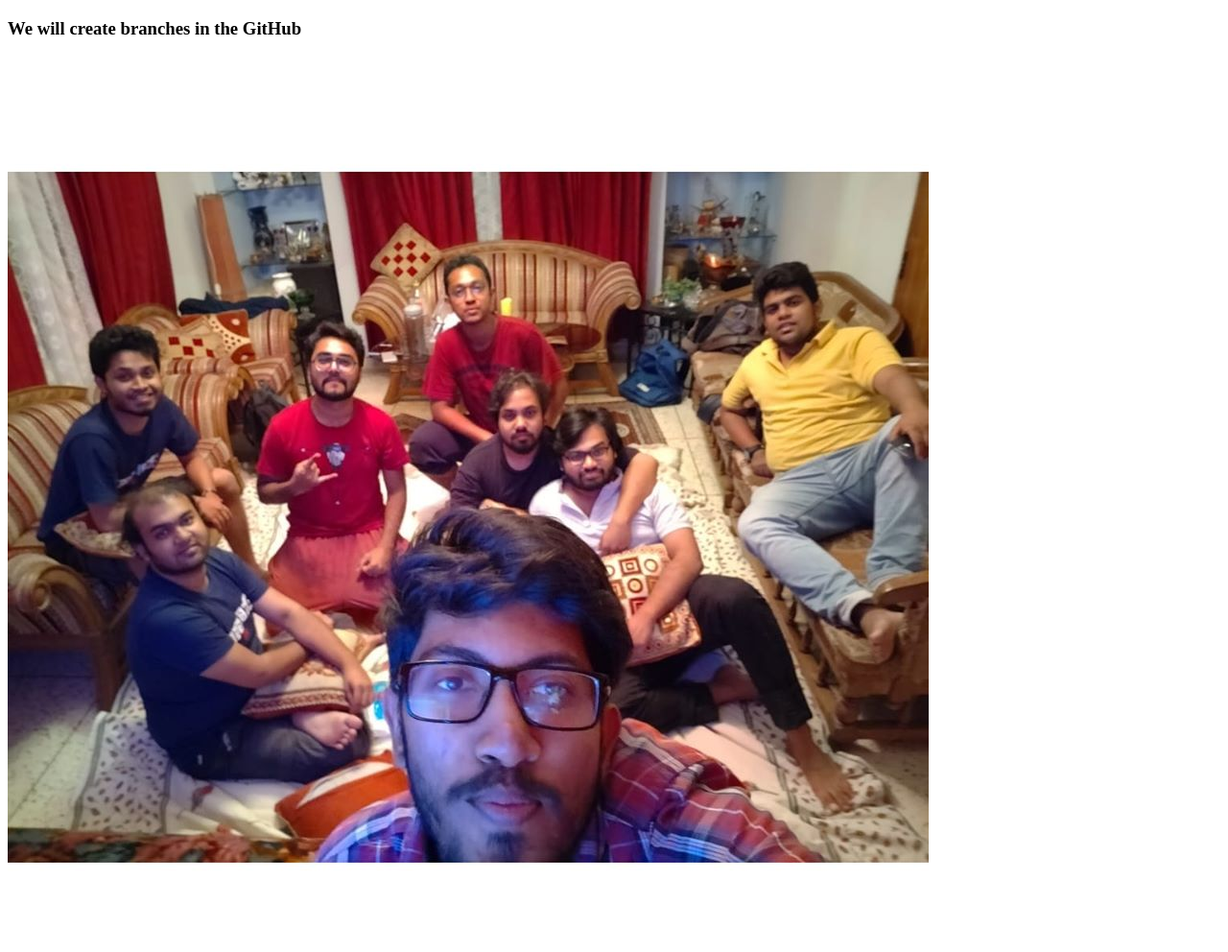
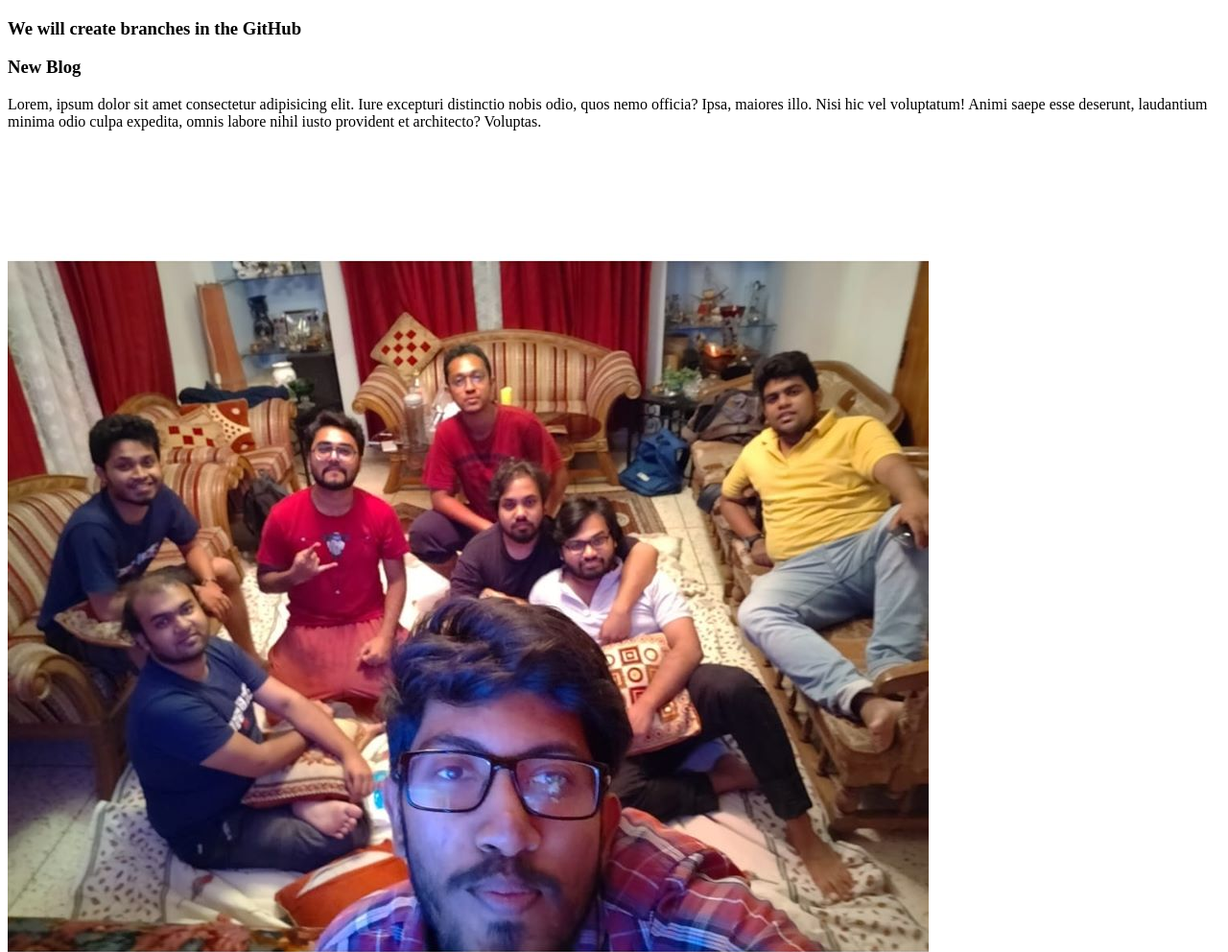
Before and after one commit to shakhawat07/second-git-branch, a plain HTML site: page index.html in a window 1280 px wide. Shown: the top 992 px of the page at 96% size. Drawn offline with Linux system fonts and the light colour scheme.

Commit message:
added blog

```diff
--- a/index.html
+++ b/index.html
@@ -8,6 +8,10 @@
 </head>
 <body>
     <h3>We will create branches in the GitHub</h3>
+    <div>
+        <h3>New Blog</h3>
+        <p>Lorem, ipsum dolor sit amet consectetur adipisicing elit. Iure excepturi distinctio nobis odio, quos nemo officia? Ipsa, maiores illo. Nisi hic vel voluptatum! Animi saepe esse deserunt, laudantium minima odio culpa expedita, omnis labore nihil iusto provident et architecto? Voluptas.</p>
+    </div>
     <img src="GoodDay.jpg" alt="Image of Sk">
 </body>
 </html>
```
